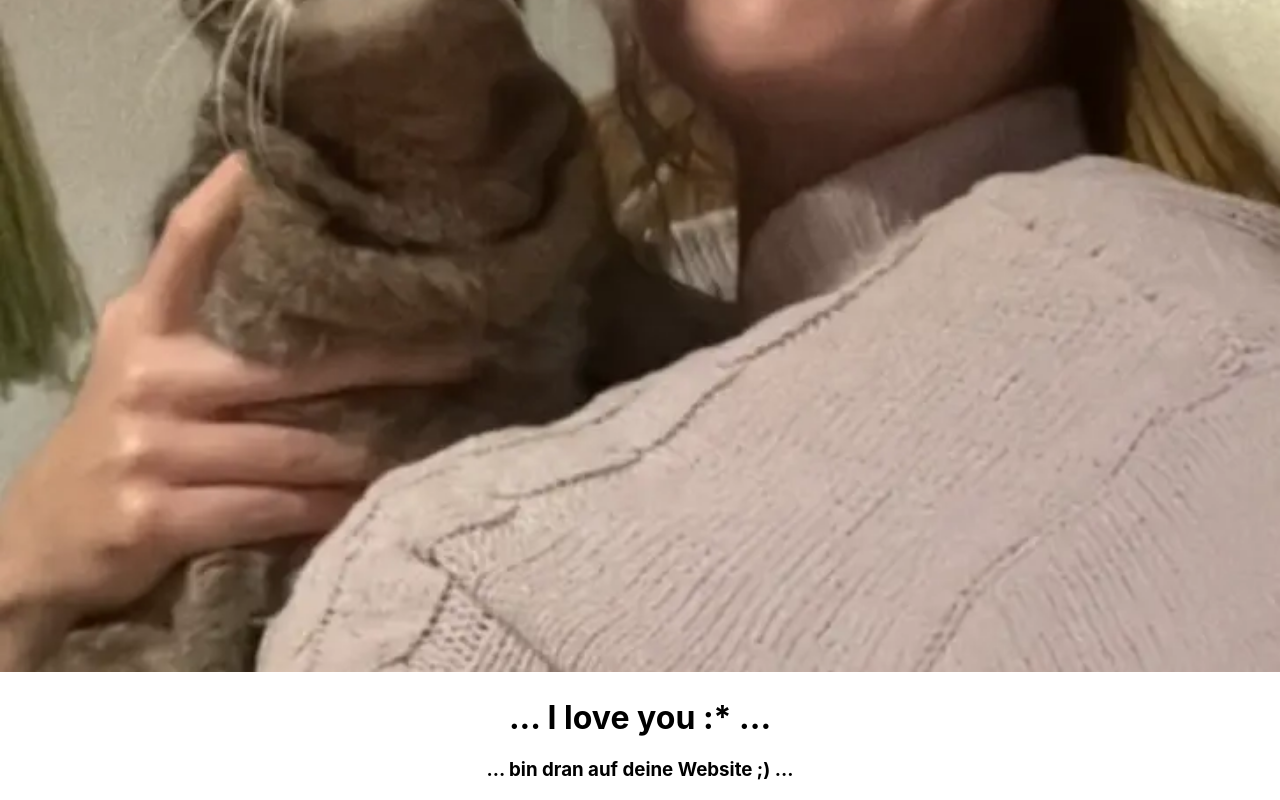
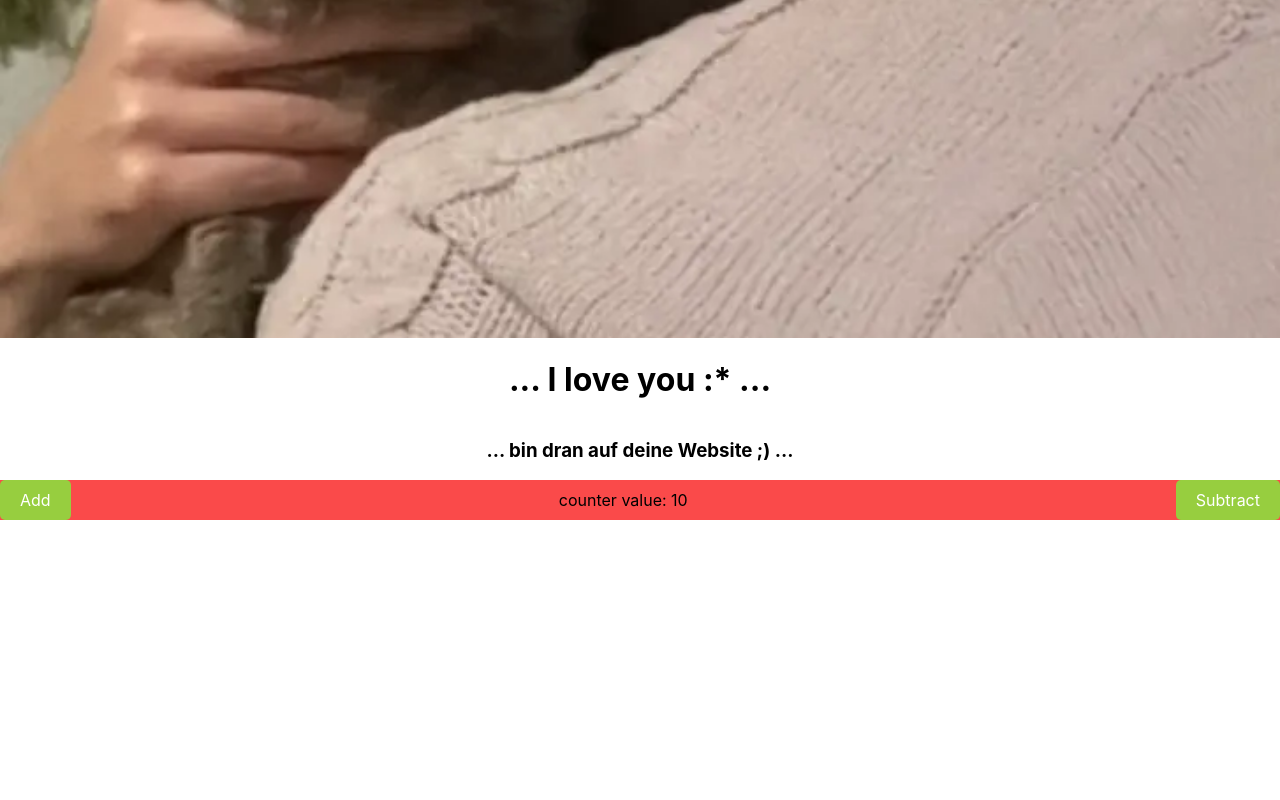
Before and after one commit to OndrejJanosik777/mn-frontend, a React (Create React App) app: page / in a window 1280 px wide. Shown: the part 614-1414 px from the top of the page. After the commit the page ends 1134 px from the top, so only its background shows below. Built offline with nearby package versions, Linux system fonts and the light colour scheme.

Commit message:
adding redux

```diff
--- a/src/pages/p00-playground/index.js
+++ b/src/pages/p00-playground/index.js
@@ -1,14 +1,34 @@
+import { useSelector, useDispatch } from 'react-redux';
+import { increment, decrement, incrementByAmount } from '../../app/features/counter/counterSlice.js';
+
 import C01_NAV_BAR from '../../components/c01-nav-bar/c01-nav-bar';
 
 import main_png from '../p00-playground/assets/main.webp';
+import './index.scss';
 
 const P00_PLAYGROUND = () => {
+  const count = useSelector((state) => state.counter.value);
+  const dispatch = useDispatch();
+
+
   return (
-    <div>
+    <div className="p00-playground">
         <C01_NAV_BAR />
         <img style={{ width: '100%', height: 'auto' }} src={main_png} alt="main" />
         <h1 style={{ textAlign: 'center' }}>... I love you :* ...</h1>
         <h3 style={{ textAlign: 'center' }}>... bin dran auf deine Website ;) ...</h3>
+
+        <div className="p00-lower-container">
+          <div className="p00-button" onClick={() => dispatch(increment())}>
+            Add
+          </div>
+          <div>
+            counter value: {count}
+            </div>
+          <div className="p00-button" onClick={() => dispatch(decrement())}>
+            Subtract
+          </div>
+        </div>
     </div>
 
     );
--- a/src/pages/p00-playground/index.scss
+++ b/src/pages/p00-playground/index.scss
@@ -0,0 +1,31 @@
+.p00-playground {
+  display: flex;
+  flex-direction: column;
+  align-items: center;
+  justify-content: center;
+  height: 100vh;
+  background-color: #f5f5f5;
+
+  .p00-lower-container{
+    display: flex;
+    justify-content: space-between;
+    align-items: center;
+    width: 100%;
+    background-color: #fa4a4a;
+  }
+
+  .p00-button {
+    padding: 10px 20px;
+    background-color: #97ce3f;
+    color: #fff;
+    border: none;
+    border-radius: 5px;
+    cursor: pointer;
+    font-size: 16px;
+    transition: background-color 0.3s ease;
+
+    &:hover {
+      background-color: #7bb32e;
+    }
+  }
+}
```
